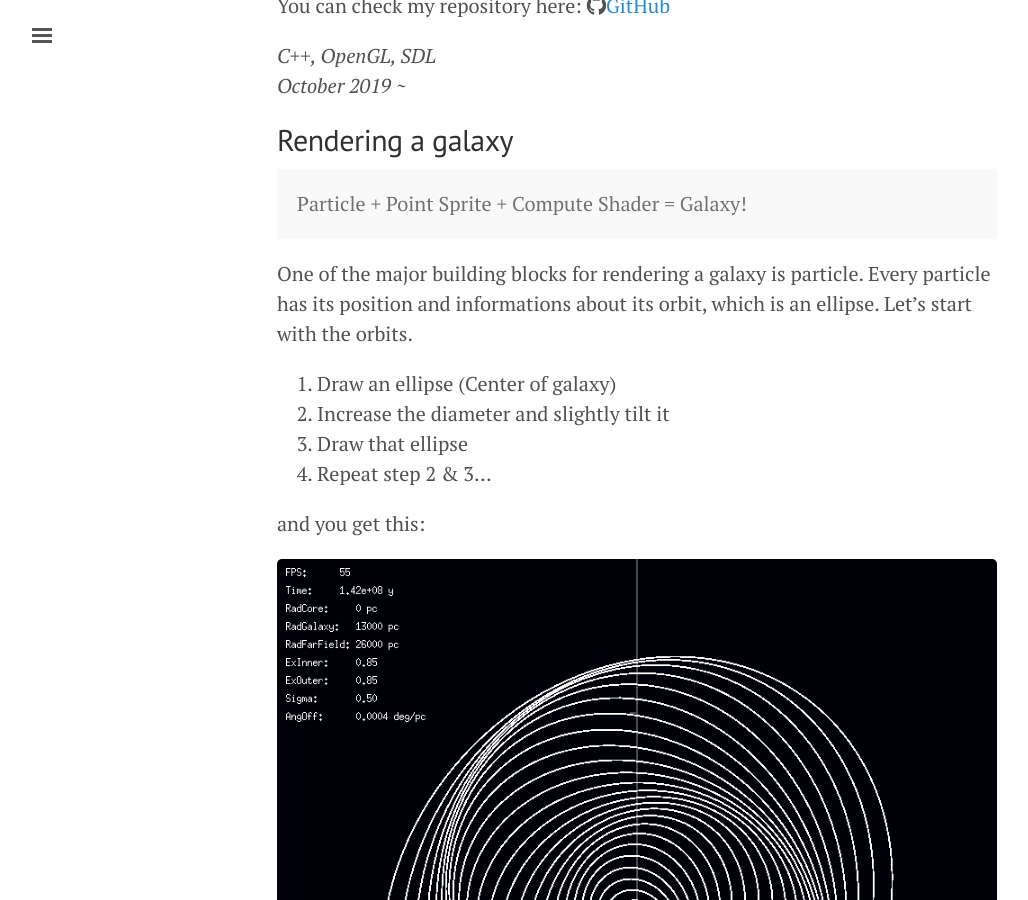
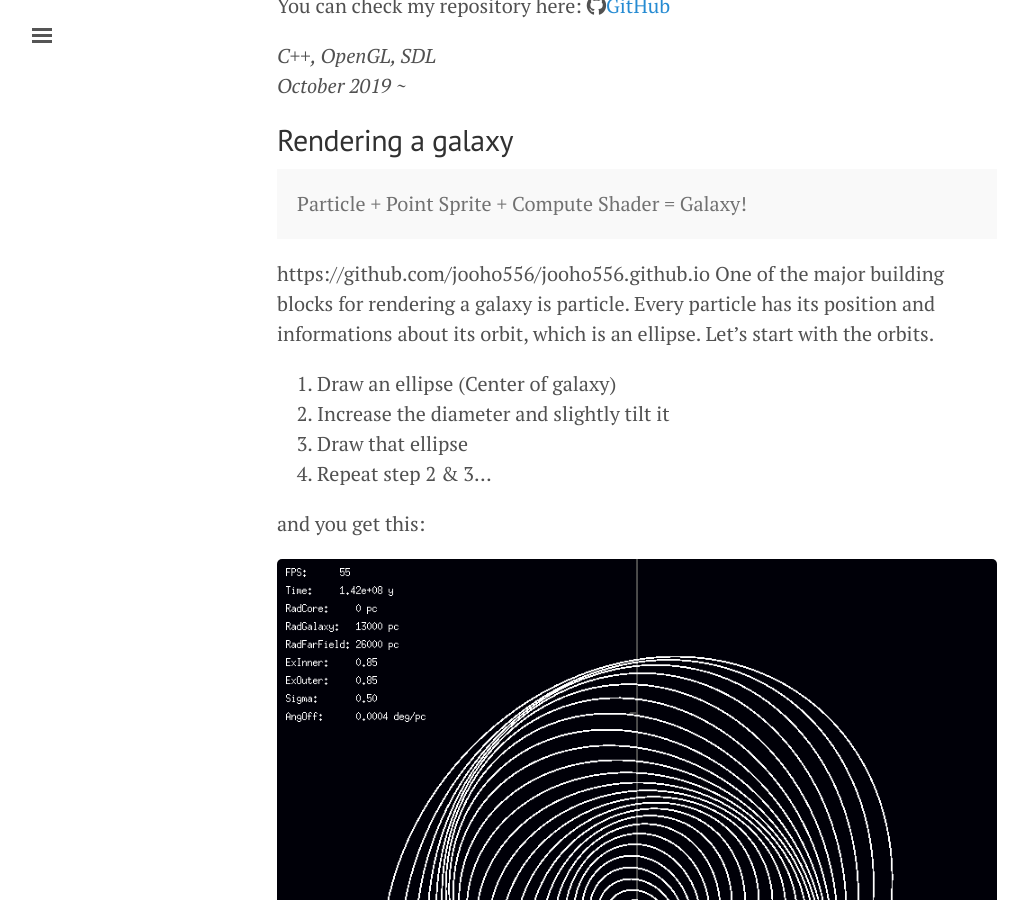
Before and after one commit to jooho556/jooho556.github.io, a Jekyll site: the page built from _posts/2020-01-27-Virtual-Space.md, in a window 1280 px wide and 900 px high, scrolled down 591 px. Shown: the whole window, without its empty margins (3-1031 px from the left). Built offline with Jekyll 4.4.1, drawn with Linux system fonts in a browser that asks for light colours; nearby versions of some CDN libraries; some of the changed lines change nothing that is shown.

Commit message:
Update 2020-01-27-Virtual-Space.md

```diff
--- a/_posts/2020-01-27-Virtual-Space.md
+++ b/_posts/2020-01-27-Virtual-Space.md
@@ -22,7 +22,7 @@ October 2019 ~ </em>
 <div class="message">
   Particle + Point Sprite + Compute Shader = Galaxy!
 </div>
-
+https://github.com/jooho556/jooho556.github.io
 One of the major building blocks for rendering a galaxy is particle. Every particle has its position and informations about its orbit, which is an ellipse. Let's start with the orbits.
 
 1. Draw an ellipse (Center of galaxy)
```
